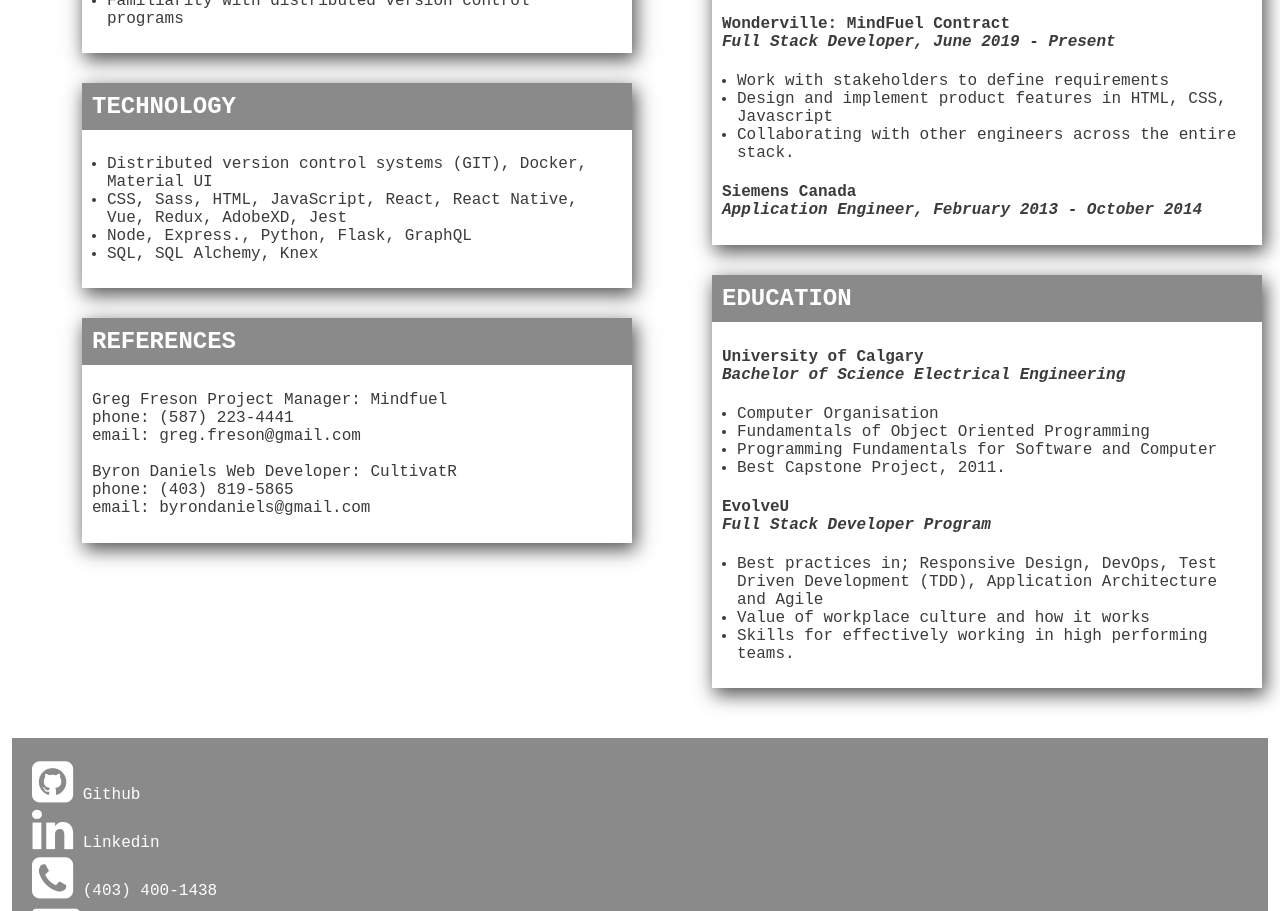
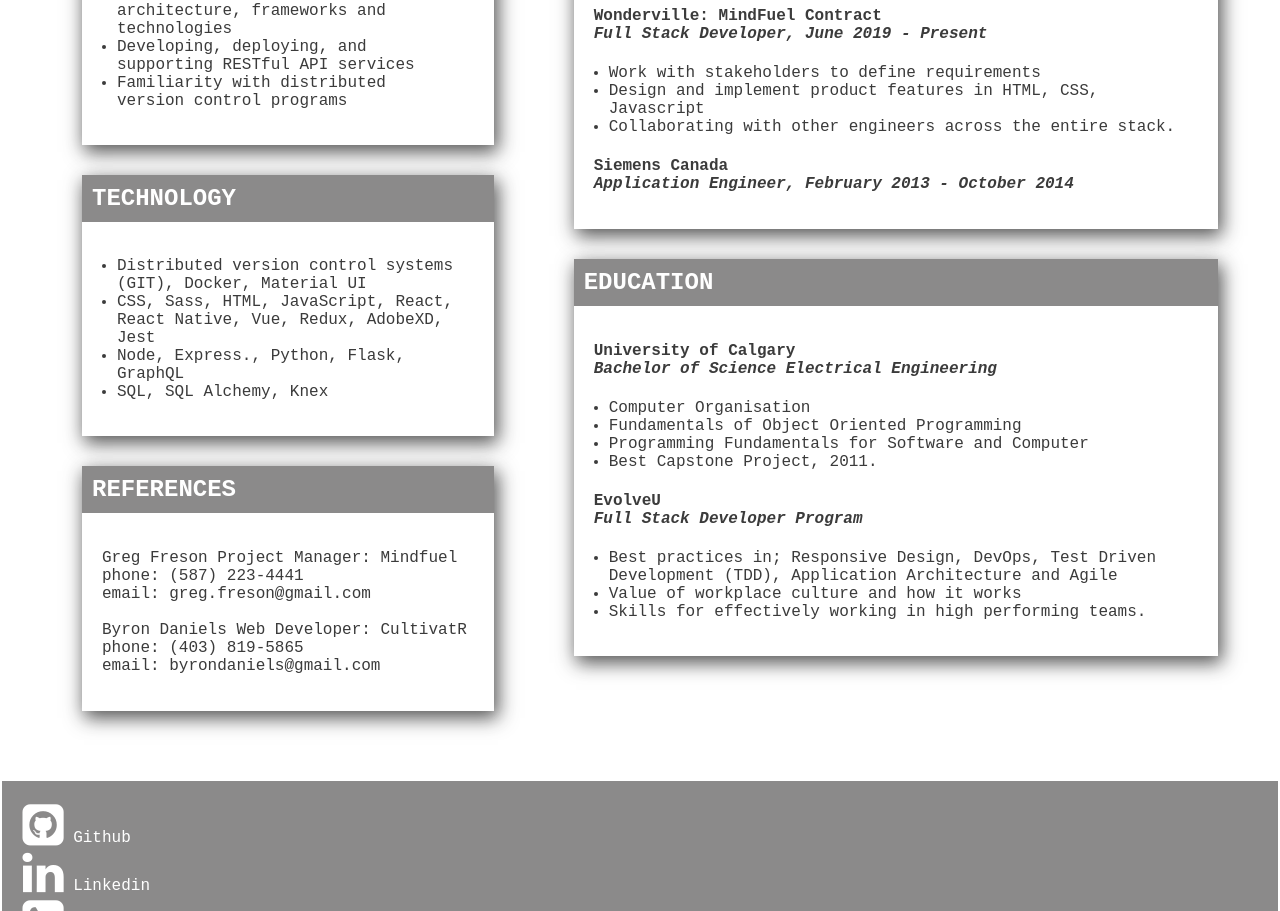
Before and after one commit to seunjules/MySite, a React (Create React App) app: page / in a window 1280 px wide. Shown: the part 800-1711 px from the top of the page. Built offline with nearby package versions, Linux system fonts and the light colour scheme.

Commit message:
Made display more responsive

```diff
--- a/src/App.css
+++ b/src/App.css
@@ -193,7 +193,6 @@ img {
 }
 
 ul {
-  width: 500px;
   text-align: left;
   margin: 10px;
   padding: 5px;
@@ -239,7 +238,7 @@ body {
  .infoContent {
    background-color: white;
    color: #262626;
-   padding: 10px;
+   padding: 20px;
  }
 
  .container {
@@ -275,7 +274,7 @@ min-width: 250px;
 
 .footer {
   background-color: #7f7e7e;
-  width: 95vw;
+  width: 96.5vw;
   display: flex;
   flex-direction: column;
   padding: 20px;
@@ -301,6 +300,7 @@ a:hover {
   opacity: 0.5;
 }
 
+
 @media screen and (max-width: 1185px) {
  .container {
   display: flex;
--- a/src/components/about.js
+++ b/src/components/about.js
@@ -12,7 +12,7 @@ class About extends Component {
 
     return (
       <div className="projectsContainer" id="about">
-        <img src={banner} alt="banner" className="banner" />
+        <img src={banner} alt="banner" className="banner" loading = "eager" />
         <div className="container">
           <div className="leftSection">
             <div className="infoCard">
```
